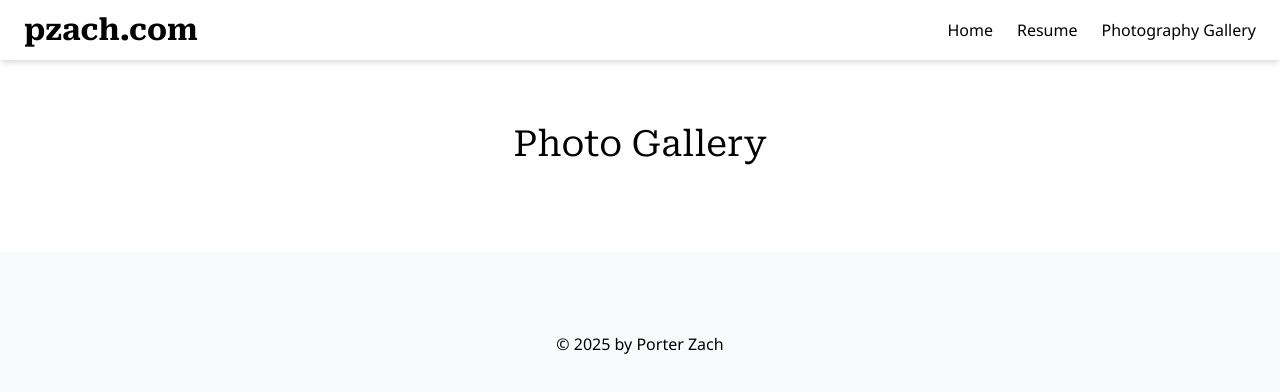
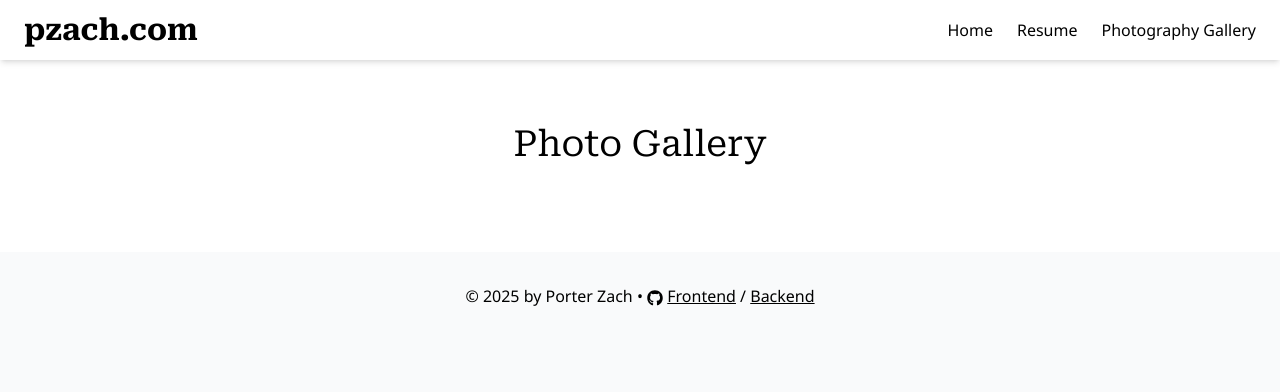
Before and after one commit to p-zach/pzachcom-frontend, a Next.js app: page /gallery in a window 1280 px wide. Shown: the top 392 px of the page. Built offline with nearby package versions, Linux system fonts and the light colour scheme.

Commit message:
Improve footer

```diff
--- a/src/components/Footer.tsx
+++ b/src/components/Footer.tsx
@@ -1,9 +1,14 @@
+import { FaGithub } from 'react-icons/fa';
+import Link from "next/link";
+
 export default function Footer() {
-    return (
-        <footer className="bg-brand-dark text-black py-8 mt-12">
-        <div className="font-noto-sans container mx-auto text-center">
-            <p>© {(new Date()).getFullYear()} by Porter Zach</p>
-        </div>
-        </footer>
-    );
+  return (
+    <footer className="bg-brand-dark text-brand-dark py-8">
+      <div className="font-noto-sans container mx-auto text-center">
+        <span>© {(new Date()).getFullYear()} by Porter Zach • <FaGithub className="inline" /> <a href="https://github.com/p-zach/pzachcom-frontend" className="underline">Frontend
+        </a> / <a href="https://github.com/p-zach/pzachcom-backend" className="underline">Backend
+        </a> </span>
+      </div>
+    </footer>
+  );
 }
```
